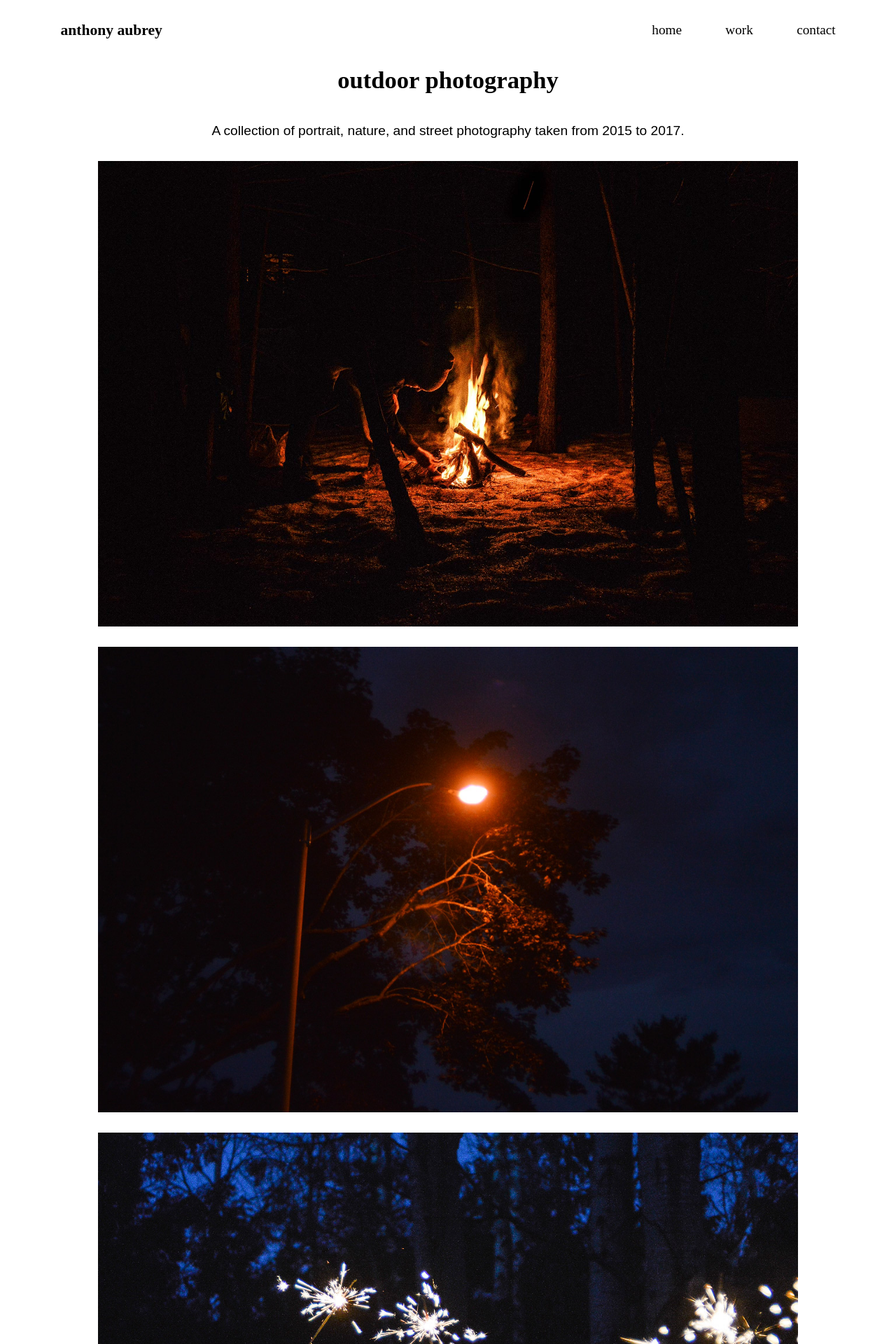
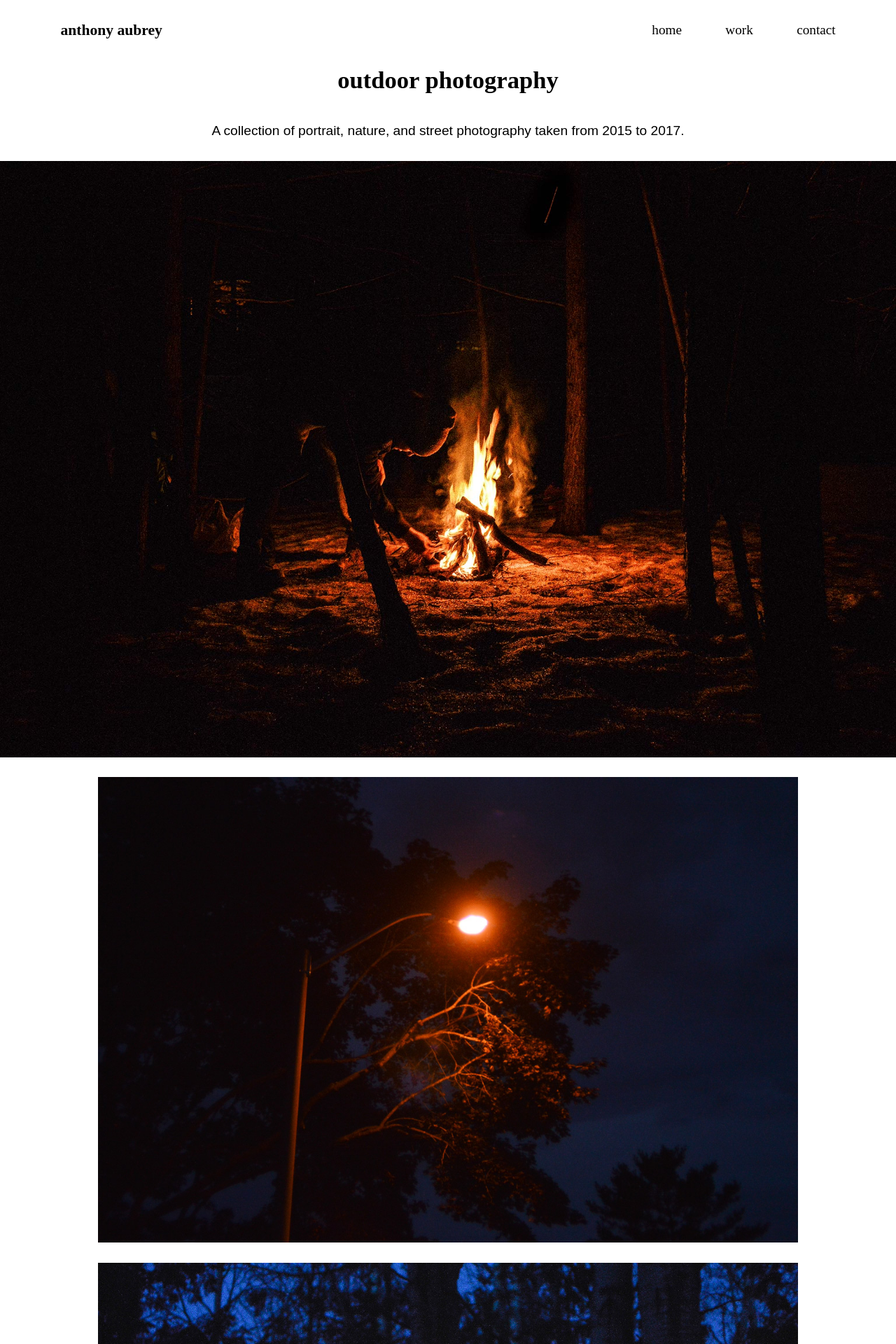
Before and after one commit to anthonyaubrey/portfolio, a Jekyll site: the page built from photography.html, in a window 1280 px wide. Shown: the top 1920 px of the page at 70% size. Built offline with Jekyll 4.4.1, drawn with Linux system fonts in a browser that asks for light colours.

Commit message:
Removed img wrap

```diff
--- a/photography.html
+++ b/photography.html
@@ -7,7 +7,7 @@
     <h1 class="text-center">outdoor photography</h1>
     <p class="open-sans text-center">A collection of portrait, nature, and street photography taken from 2015 to 2017.</p>
     <div>
-      <img class="img-flex limgwrap"src="{{site.baseurl}}/img/webphotography/fire.jpg">
+      <img class="img-flex "src="{{site.baseurl}}/img/webphotography/fire.jpg">
       <img class="img-flex limgwrap pad-t"src="{{site.baseurl}}/img/webphotography/DSC_0006.jpg">
       <img class="img-flex limgwrap pad-t"src="{{site.baseurl}}/img/webphotography/DSC_0064.jpg">
       <img class="img-flex limgwrap pad-t"src="{{site.baseurl}}/img/webphotography/DSC_0075.jpg">
```
